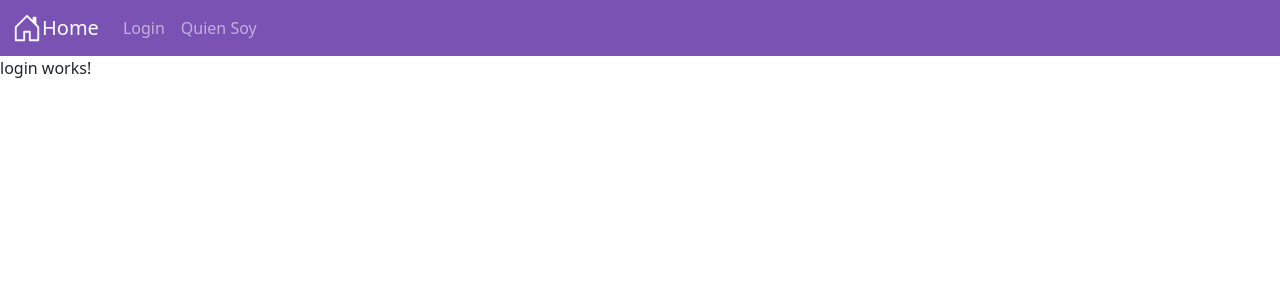
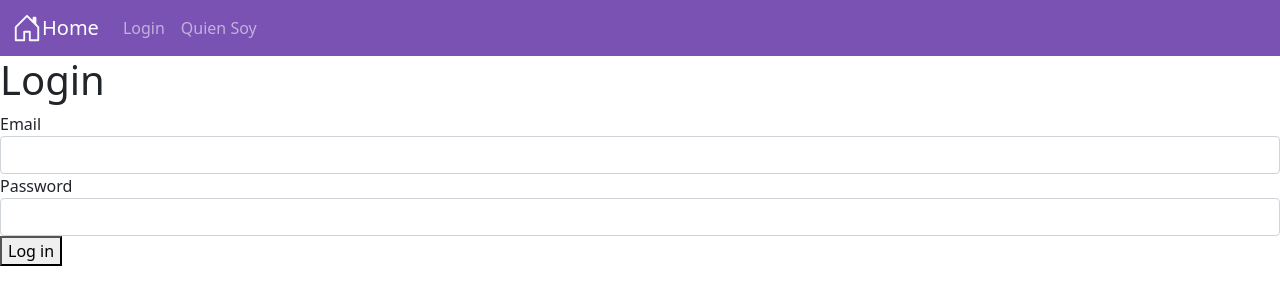
Before and after one commit to facundo876/spints-Labo, an Angular app: page /login in a window 1280 px wide. Shown: the top 304 px of the page. Built offline with nearby package versions, Linux system fonts and the light colour scheme.

Commit message:
primer commit login

```diff
--- a/src/app/pages/login/login.component.html
+++ b/src/app/pages/login/login.component.html
@@ -1 +1,10 @@
-<p>login works!</p>
+<div class="login">
+    <form [formGroup]="loginForm" (ngSubmit)="onLogin()">
+      <h1>Login</h1>
+      <label for="email">Email</label>
+      <input type="email" class="form-control" formControlName="email"/>
+      <label for="password">Password</label>
+      <input type="password" class="form-control" formControlName="password"/>
+      <button type="submit">Log in</button>
+    </form>
+  </div>
--- a/src/app/pages/login/login.component.ts
+++ b/src/app/pages/login/login.component.ts
@@ -1,4 +1,5 @@
 import { Component, OnInit } from '@angular/core';
+import { FormGroup, FormControl } from '@angular/forms';
 
 @Component({
   selector: 'app-login',
@@ -7,9 +8,17 @@ import { Component, OnInit } from '@angular/core';
 })
 export class LoginComponent implements OnInit {
 
+  loginForm = new FormGroup({
+    email: new FormControl(''),
+    password: new FormControl('')
+  });
+
   constructor() { }
 
   ngOnInit(): void {
   }
 
+  public onLogin(){
+    console.log('Form->', this.loginForm.value);
+  }
 }
--- /dev/null
+++ b/src/app/pages/register/register.component.html
@@ -0,0 +1 @@
+<p>register works!</p>
--- /dev/null
+++ b/src/app/pages/register/register.component.ts
@@ -0,0 +1,15 @@
+import { Component, OnInit } from '@angular/core';
+
+@Component({
+  selector: 'app-register',
+  templateUrl: './register.component.html',
+  styleUrls: ['./register.component.css']
+})
+export class RegisterComponent implements OnInit {
+
+  constructor() { }
+
+  ngOnInit(): void {
+  }
+
+}
--- a/src/environments/environment.ts
+++ b/src/environments/environment.ts
@@ -3,7 +3,16 @@
 // The list of file replacements can be found in `angular.json`.
 
 export const environment = {
-  production: false
+  production: false,
+  firebaseConfig :{
+    apiKey: "AIzaSyCL5xAr_Dpg-HhxqDA8AKWyOUEp8Cx26Ms",
+    authDomain: "usuarios-a9e2d.firebaseapp.com",
+    projectId: "usuarios-a9e2d",
+    storageBucket: "usuarios-a9e2d.appspot.com",
+    messagingSenderId: "501254875332",
+    appId: "1:501254875332:web:65d816cf93ae0109a04191",
+    measurementId: "G-RLB00PX2PM"
+  }
 };
 
 /*
```
Also changed, not shown: src/app/app.module.ts (+7 -2 lines), src/app/home/home.component.ts (deleted, +0 -15 lines), src/environments/environment.prod.ts (+10 -1 lines), src/app/pages/register/register.component.css (added), 1 other file (tests, documents, lock files or other folders).
